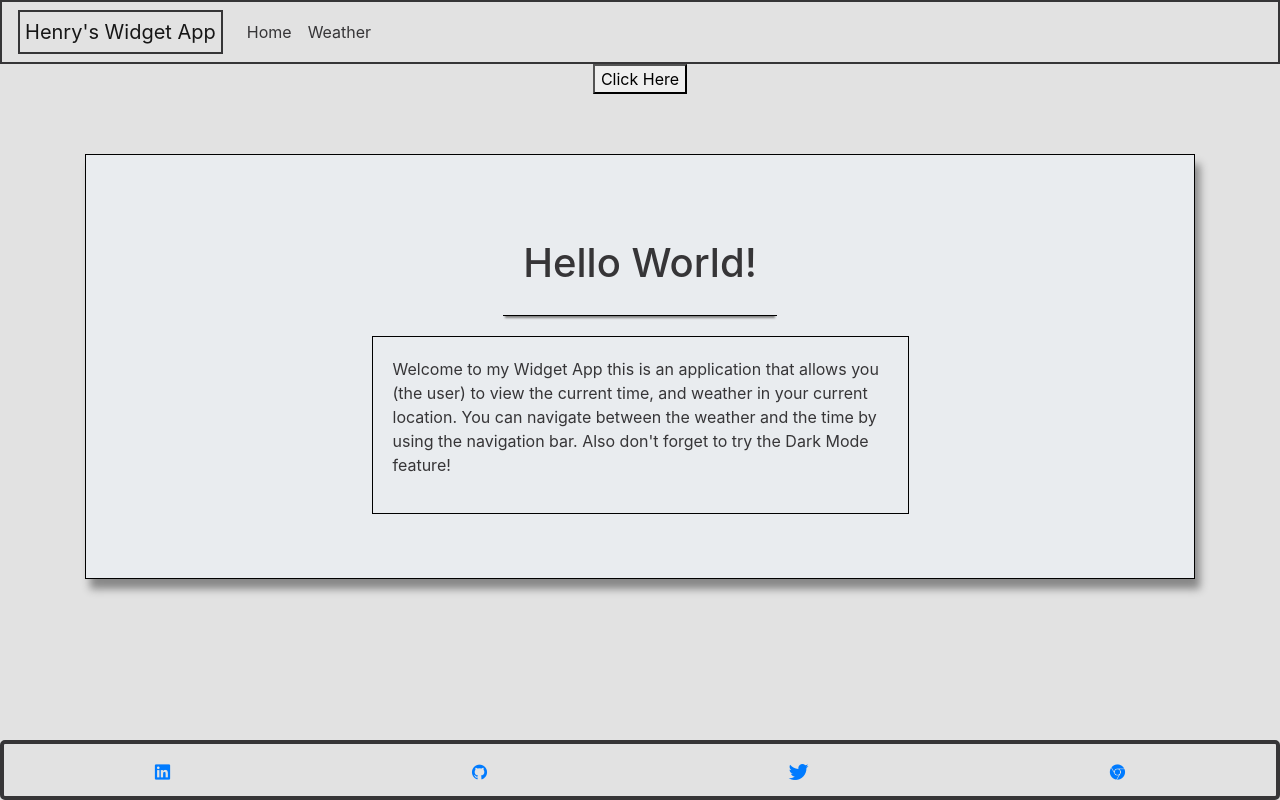
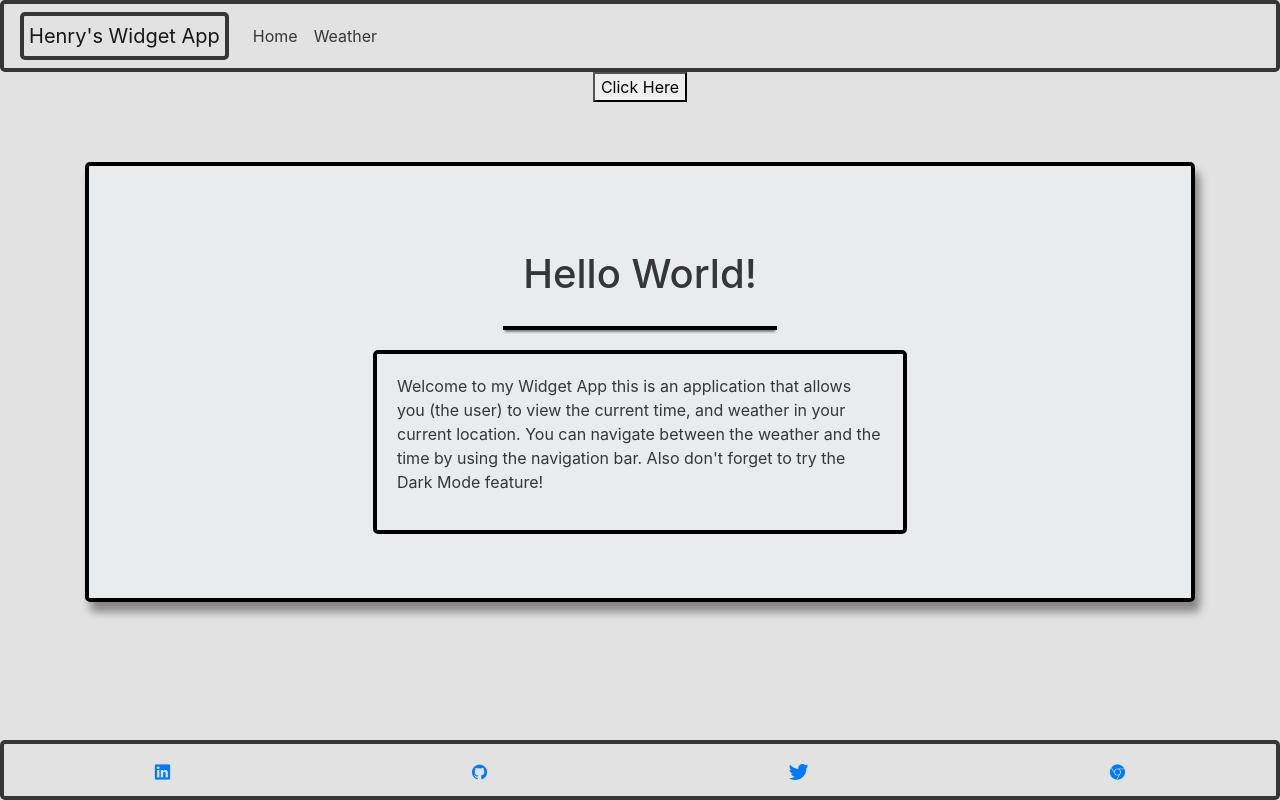
Before and after one commit to Henrynunez112/my-weather-app-2.0, a React (Create React App) app: page / in a window 1280 px wide. Built offline with nearby package versions, Linux system fonts and the light colour scheme.

Commit message:
dark mode decoration

```diff
--- a/src/Components/Home/Home.css
+++ b/src/Components/Home/Home.css
@@ -14,19 +14,19 @@
 .homeJumbotron{
     box-shadow: 5px 10px 8px #888888;
     border-radius: 0px;
-    border: 1px solid var(--black);
-    /* background-color: var(--cultured) !important; */
+    border: 4px solid var(--black);
+    border-radius: 5px;
 
 }
 .homeHeader{
     padding: 20px;
-    border-bottom: 1px solid var(--black);
+    border-bottom: 4px solid var(--black);
     box-shadow: 0 4px 2px -2px gray;
     margin-bottom: 20px;
 
 }
 .homebodyContainer{
-    border: 1px solid black;
+    border: 4px solid black;
     padding: 20px;
-
+    border-radius: 5px;
 }
--- a/src/Components/Home/Home.js
+++ b/src/Components/Home/Home.js
@@ -3,16 +3,16 @@ import "../Home/Home.css";
 
 const Home = ({ theme }) => {
   const darkJumbotron = {
-    border: '2px solid #7DFDFE',
+    border: '4px solid #3fb950',
     backgroundColor: '#363537',
     transition: 'all 0.25s linear'
   }
   const darkHeaderBorder = {
     padding: "20px",
-    borderBottom: "2px solid #7DFDFE",
+    borderBottom: "4px solid #3fb950",
     boxShadow: "0 4px 2px -2px gray",
     marginBottom: "20px",
-    transition: 'all 0.30s linear'
+    transition: 'all 0.25s linear'
   }
   return (
     <div className="homeContainer container">
--- a/src/Components/NavBar/NavBar.css
+++ b/src/Components/NavBar/NavBar.css
@@ -1,9 +1,18 @@
 :root{
-    --black: #000000;
-    --tron: #7DFDFE;
-    --cultured: #F8F9FA;
+    --dark: #363537;
+    --light: #E2E2E2;
 }
 .navbar-brand{
     padding: 5px;
-    border: 2px solid #363537;
+    border: 4px solid var(--dark);
+    transition: all 0.25s linear;
+    color: var(--dark);
+    border-radius: 5px;
 }
+.navbar{
+    background-color: var(--light);
+    border: 4px solid var(--dark);
+    color: var(--dark);
+    transition: all 0.25s linear;
+    border-radius: 5px;
+}
--- a/src/Components/NavBar/NavBar.js
+++ b/src/Components/NavBar/NavBar.js
@@ -5,21 +5,15 @@ import "./NavBar.css";
 
 const NavBar = ({ theme }) => {
 
-  const lightTheme = {
-    backgroundColor: '#E2E2E2',
-    border: '2px solid #363537',
-    color: '#363537',
-    transition: 'all 0.25s linear',
-  }
   const darkTheme = {
     backgroundColor: '#363537',
-    border: '2px solid #7DFDFE',
+    border: '4px solid #388bfd',
     color: '#E2E2E2',
     transition: 'all 0.25s linear',
   }
 
   const darkThemeLogo = {
-    border: '2px solid #e2b341',
+    border: '4px solid #e2b341',
     color: '#E2E2E2',
     transition: 'all 0.25s linear'
   }
@@ -36,7 +30,7 @@ const NavBar = ({ theme }) => {
 
 
   return (
-    <nav className="navbar navbar-expand-lg navbar-light sticky-top" style={theme === 'light' ? lightTheme : darkTheme} >
+    <nav className="navbar navbar-expand-lg navbar-light sticky-top" style={theme === 'dark' ? darkTheme : null} >
       <a className="navbar-brand" href="/" style={theme === 'dark' ? darkThemeLogo : null}>
         <span id='brandedH'>H</span>enry's Widget App
       </a>
```
